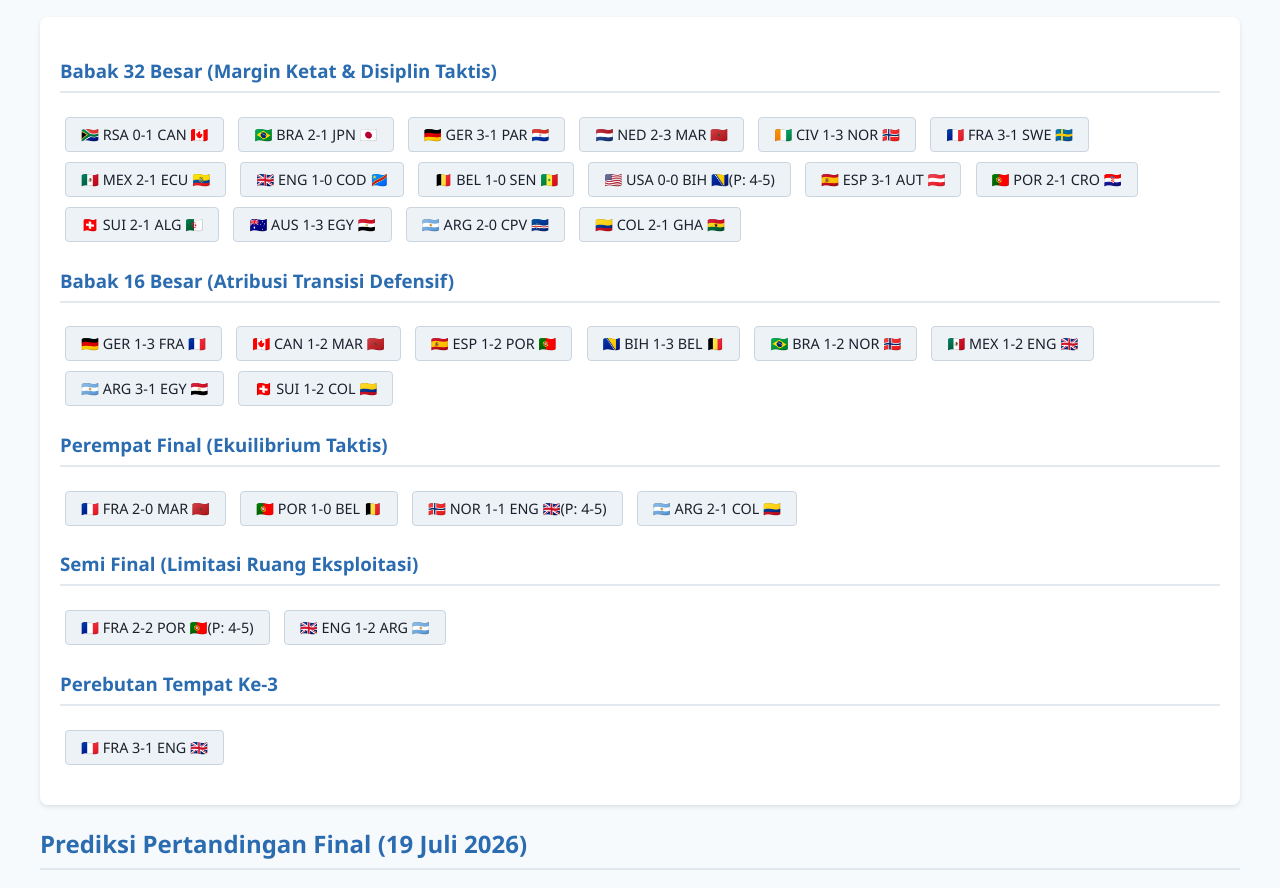
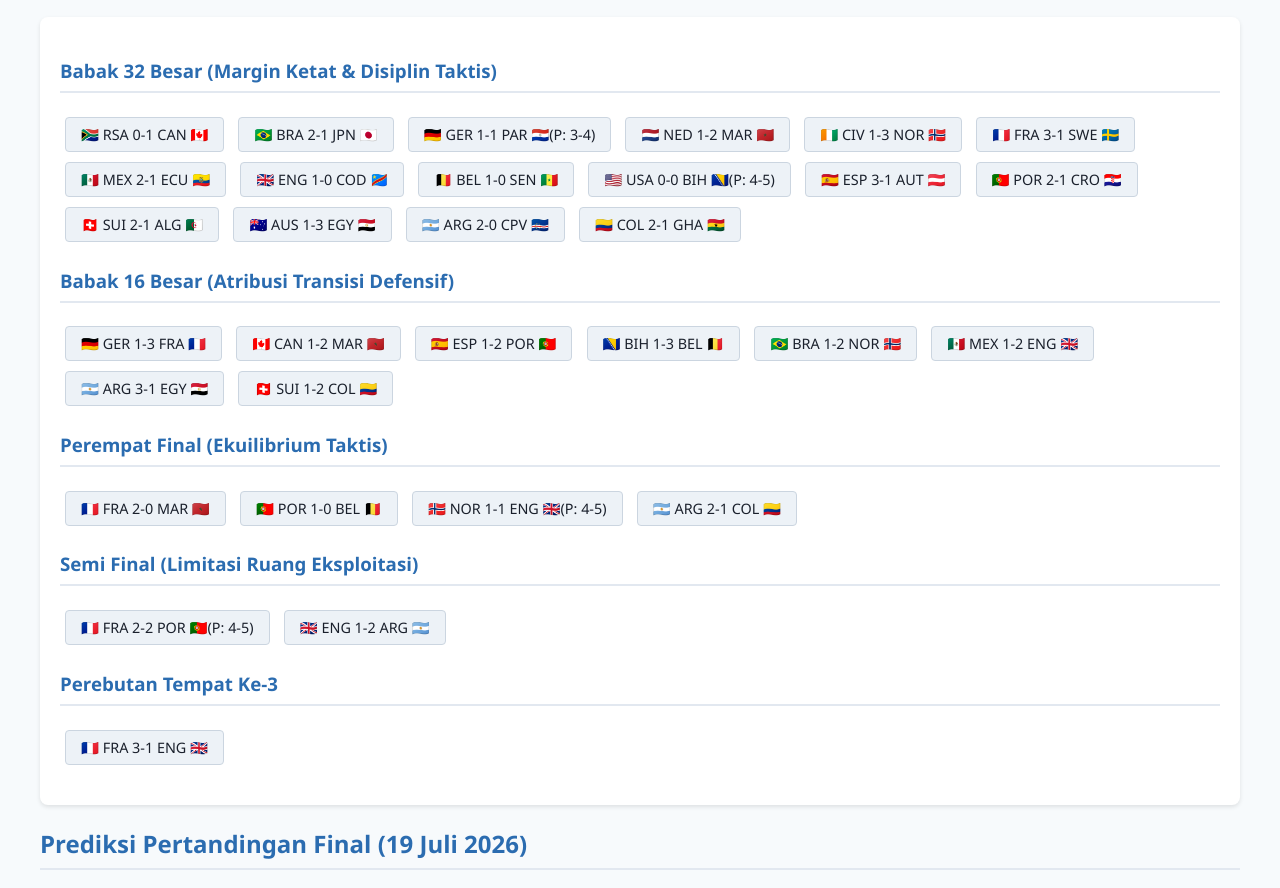
Before and after one commit to FlynnJhr/World-Cup-2026, a plain HTML site: page index.html in a window 1280 px wide. Shown: the part 2163-3051 px from the top of the page. Drawn offline with Linux system fonts and the light colour scheme.

Commit message:
Update index.html

```diff
--- a/index.html
+++ b/index.html
@@ -250,8 +250,8 @@
             <h3>Babak 32 Besar (Margin Ketat & Disiplin Taktis)</h3>
             <span class="ko-match">🇿🇦 RSA 0-1 CAN 🇨🇦</span>
             <span class="ko-match">🇧🇷 BRA 2-1 JPN 🇯🇵</span>
-            <span class="ko-match">🇩🇪 GER 3-1 PAR 🇵🇾</span>
-            <span class="ko-match">🇳🇱 NED 2-3 MAR 🇲🇦</span>
+            <span class="ko-match">🇩🇪 GER 1-1 PAR 🇵🇾<span class="penalties">(P: 3-4)</span></span>
+            <span class="ko-match">🇳🇱 NED 1-2 MAR 🇲🇦</span>
             <span class="ko-match">🇨🇮 CIV 1-3 NOR 🇳🇴</span>
             <span class="ko-match">🇫🇷 FRA 3-1 SWE 🇸🇪</span>
             <span class="ko-match">🇲🇽 MEX 2-1 ECU 🇪🇨</span>
```
